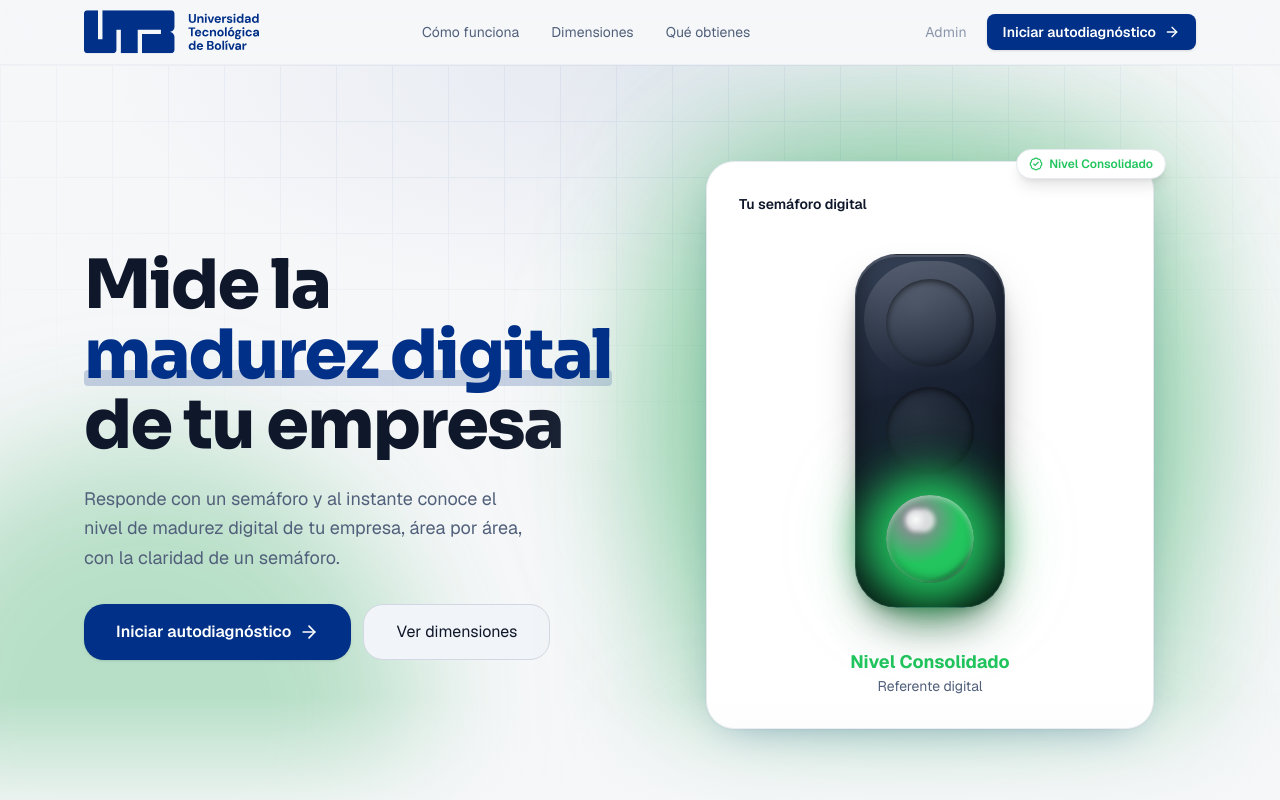
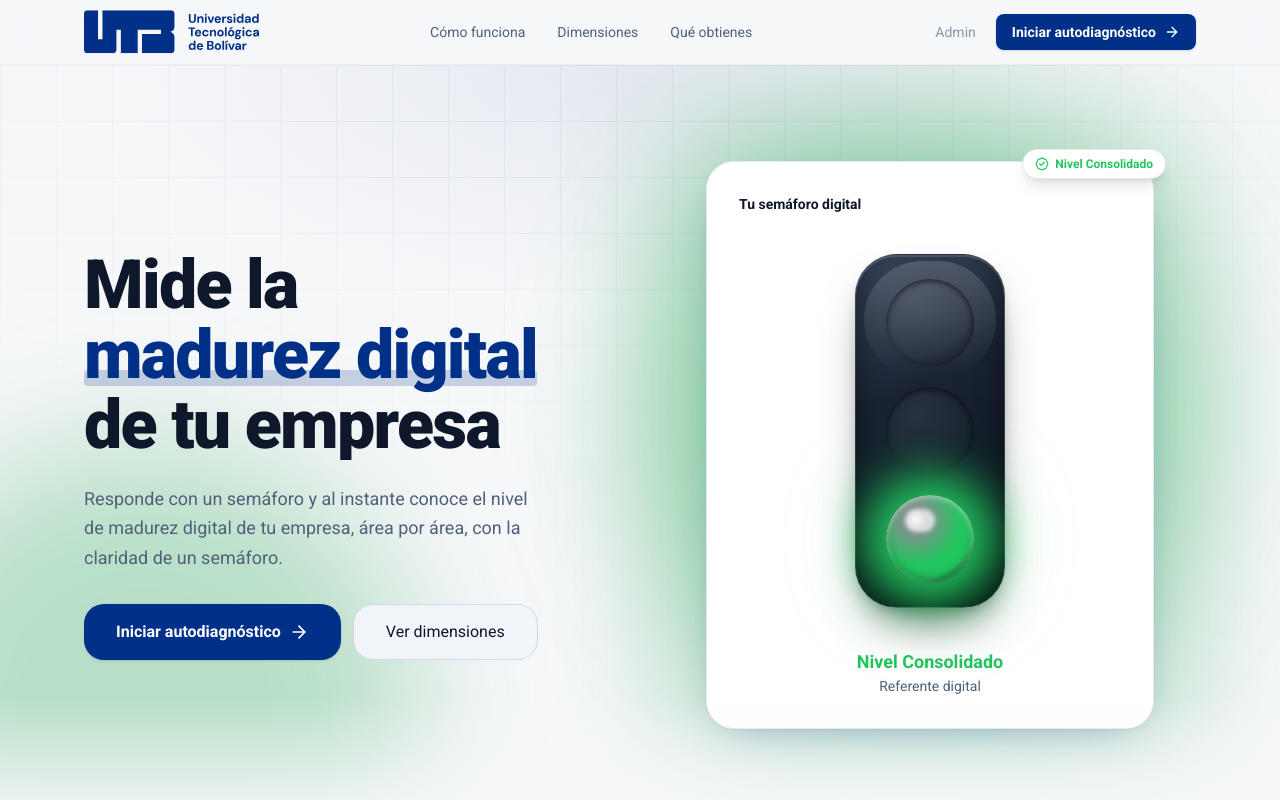
Before and after one commit to Angelsistemas7/radar-digital, a Next.js app: page / in a window 1280 px wide. Shown: the top 800 px of the page. Built offline with nearby package versions, Linux system fonts and the light colour scheme.

Commit message:
feat(brand): tipografía Roboto (institucional UTB) en todo el sitio

```diff
--- a/src/app/globals.css
+++ b/src/app/globals.css
@@ -5,9 +5,9 @@
    Light, professional, editorial palette (deep teal + indigo).
    ============================================================ */
 @theme {
-  /* Fonts (variables injected by next/font in layout.tsx) */
-  --font-sans: var(--font-geist-sans), ui-sans-serif, system-ui, sans-serif;
-  --font-display: var(--font-sora), var(--font-geist-sans), sans-serif;
+  /* Fonts (variables injected by next/font in layout.tsx) — UTB usa Roboto */
+  --font-sans: var(--font-roboto), ui-sans-serif, system-ui, sans-serif;
+  --font-display: var(--font-roboto), ui-sans-serif, system-ui, sans-serif;
   --font-mono: var(--font-geist-mono), ui-monospace, monospace;
 
   /* Surfaces */
--- a/src/app/layout.tsx
+++ b/src/app/layout.tsx
@@ -1,24 +1,21 @@
 import type { Metadata, Viewport } from "next";
-import { Geist, Geist_Mono, Sora } from "next/font/google";
+import { Geist_Mono, Roboto } from "next/font/google";
 import { MotionProvider } from "@/components/motion-provider";
 import { ScrollRestorationFix } from "@/components/scroll-restoration-fix";
 import { BRAND } from "@/lib/brand";
 import "./globals.css";
 
-const geistSans = Geist({
-  variable: "--font-geist-sans",
+// Roboto — tipografía institucional de UTB (utb.edu.co). Se usa tanto para
+// cuerpo como para titulares; el mono se mantiene para etiquetas pequeñas.
+const roboto = Roboto({
+  variable: "--font-roboto",
   subsets: ["latin"],
+  weight: ["400", "500", "700", "900"],
 });
 
 const geistMono = Geist_Mono({
   variable: "--font-geist-mono",
   subsets: ["latin"],
-});
-
-const sora = Sora({
-  variable: "--font-sora",
-  subsets: ["latin"],
-  weight: ["500", "600", "700", "800"],
 });
 
 export const metadata: Metadata = {
@@ -73,7 +70,7 @@
       data-brand={BRAND.key}
       data-scroll-behavior="smooth"
       suppressHydrationWarning
-      className={`${geistSans.variable} ${geistMono.variable} ${sora.variable} h-full antialiased`}
+      className={`${roboto.variable} ${geistMono.variable} h-full antialiased`}
     >
       <body className="min-h-full flex flex-col bg-background text-foreground">
         <script dangerouslySetInnerHTML={{ __html: themeScript }} />
```
